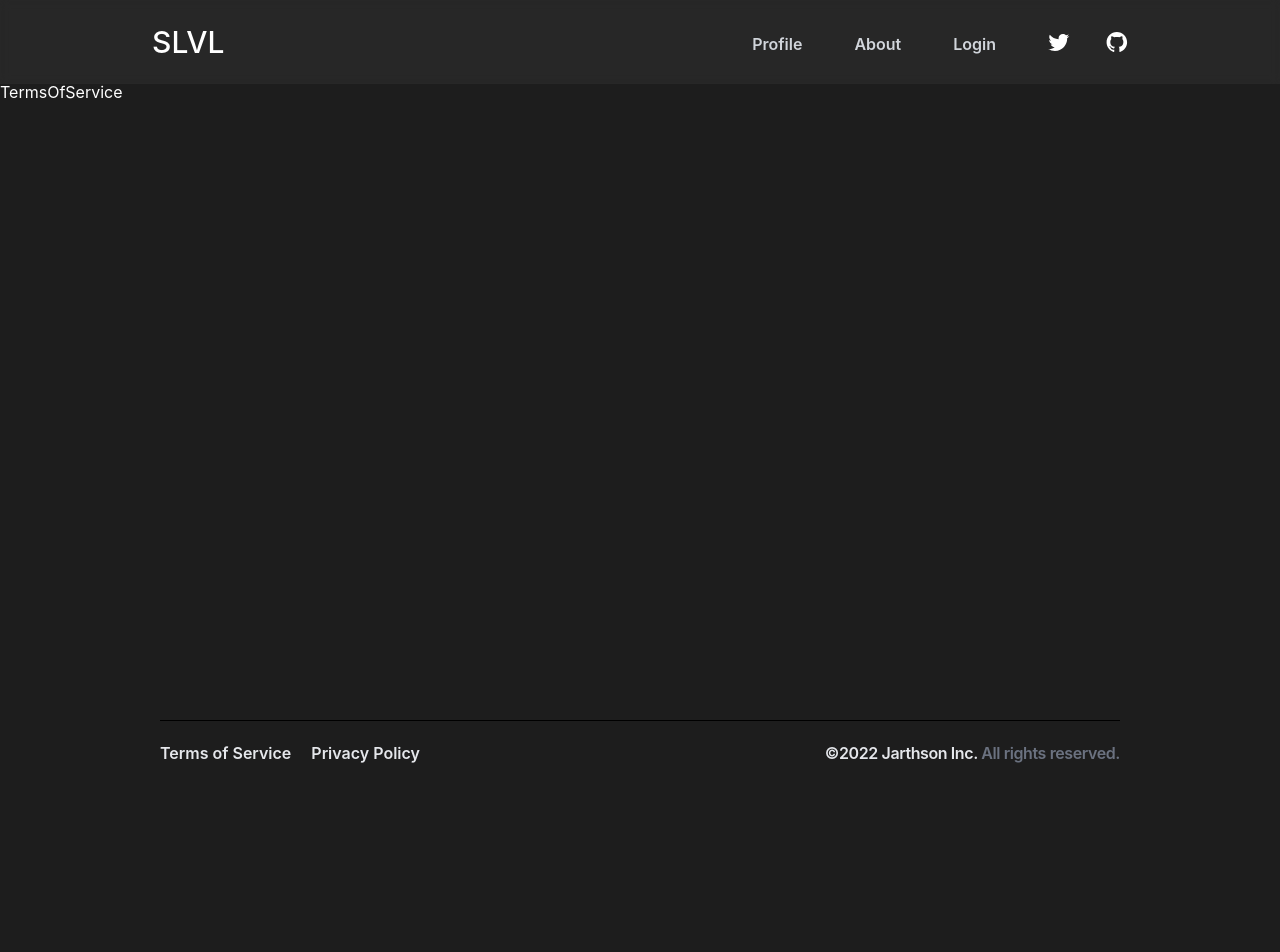
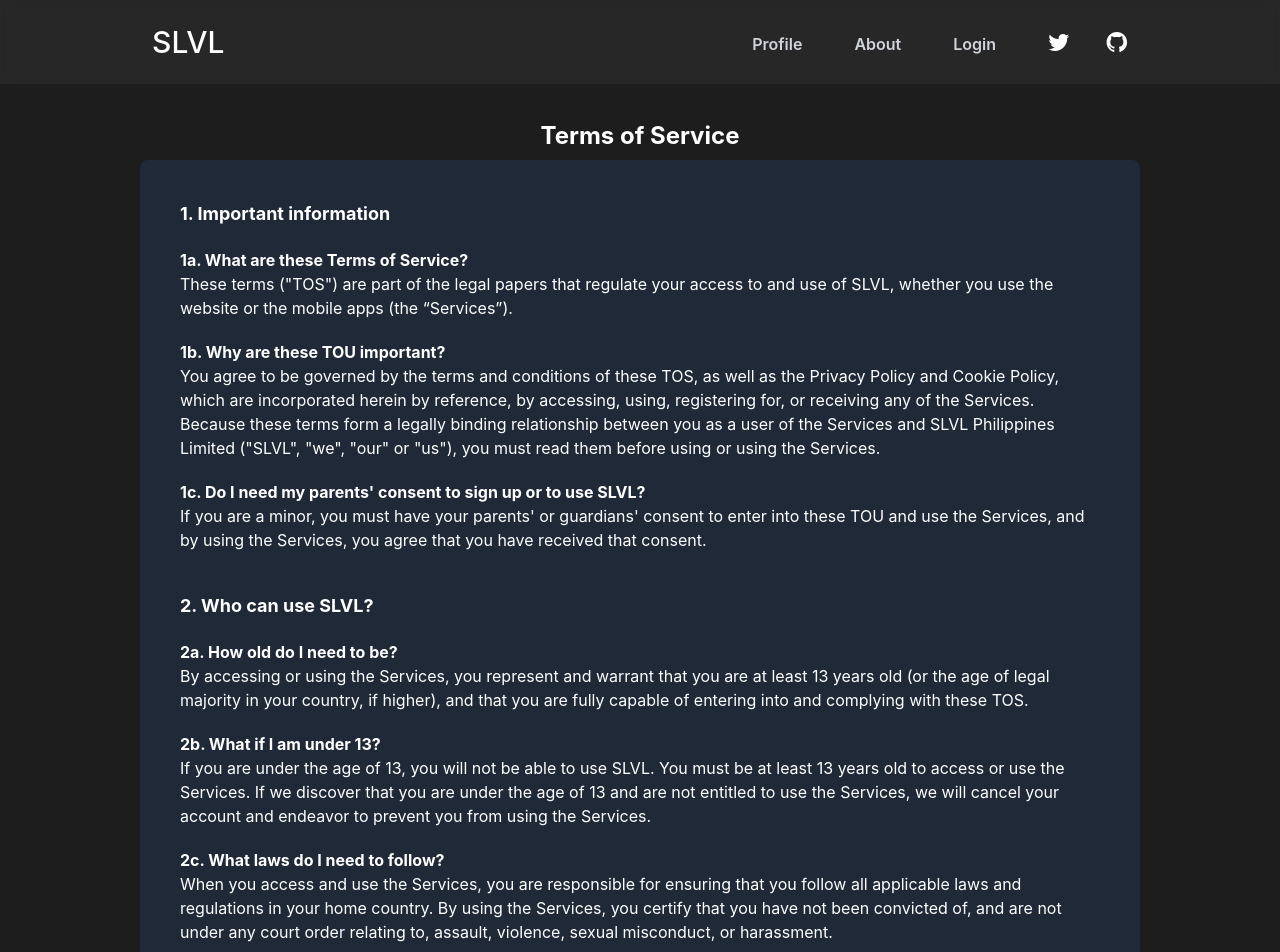
Before and after one commit to jaskin21/mernstack-project, a React (Vite) app in the folder client/: page /term-of-service in a window 1280 px wide. Shown: the top 952 px of the page. Before the commit the page ends 800 px from the top, so only its background shows below. Built offline with nearby package versions, Linux system fonts and the light colour scheme; the HTML template or start-up script is replaced by a standard one.

Commit message:
feat: terms-of-service

```diff
--- a/client/src/pages/TermsOfService.jsx
+++ b/client/src/pages/TermsOfService.jsx
@@ -1,7 +1,37 @@
 import React from 'react';
 
 const TermsOfService = () => {
-  return <div>TermsOfService</div>;
-};
+  return (
+    <section className='flex justify-center items-center flex-col'>
+      <div>
+        <h1 className='font-bold text-2xl pt-10 pb-2'>Terms of Service</h1>
+      </div>
+      <div className='bg-gray-800 h-auto w-[1000px] p-10 rounded-lg mb-10'>
+        <h1 className='font-bold pb-5 text-lg'>1. Important information</h1>
+        <p className='font-bold'>1a. What are these Terms of Service?</p>
+        <p>These terms ("TOS") are part of the legal papers that regulate your access to and use of SLVL, whether you use the website or the mobile apps (the “Services”).</p>
+        <p className='font-bold pt-5'>1b. Why are these TOU important?</p>
+        <p>You agree to be governed by the terms and conditions of these TOS, as well as the Privacy Policy and Cookie Policy, which are incorporated
+        herein by reference, by accessing, using, registering for, or receiving any of the Services. Because these terms form a legally binding
+         relationship between you as a user of the Services and SLVL Philippines Limited ("SLVL", "we", "our" or "us"), you must read them before using or using the Services.</p>
+        <p className='font-bold pt-5'>1c. Do I need my parents' consent to sign up or to use SLVL?</p>
+        <p>If you are a minor, you must have your parents' or guardians' consent to enter into these TOU and use the Services, and by using the Services,
+        you agree that you have received that consent.</p>
+        <h1 className='font-bold pt-10 pb-5 text-lg'>2. Who can use SLVL?</h1>
+        <p className='font-bold'>2a. How old do I need to be?</p>
+        <p>By accessing or using the Services, you represent and warrant that you are at least 13 years old (or the age of legal majority in your country,
+        if higher), and that you are fully capable of entering into and complying with these TOS.</p>
+        <p className='font-bold pt-5'>2b. What if I am under 13?</p>
+        <p>If you are under the age of 13, you will not be able to use SLVL. You must be at least 13 years old to access or use the Services. If we discover
+        that you are under the age of 13 and are not entitled to use the Services, we will cancel your account and endeavor to prevent you from using the Services.</p>
+        <p className='font-bold pt-5'>2c. What laws do I need to follow?</p>
+        <p>When you access and use the Services, you are responsible for ensuring that you follow all applicable laws and regulations in your home
+        country. By using the Services, you certify that you have not been convicted of, and are not under any court order relating to, assault, violence, sexual misconduct, or harassment.</p>
+        <p className='font-bold pt-5'>2d. Do you do any background or criminal checks?</p>
+        <p>We do not perform any criminal or other background checks on our users. When engaging with other individuals on the internet, you should use caution, as detailed in our
+        Safety Center.</p>
+      </div>
+    </section>
+)};
 
 export default TermsOfService;
```
